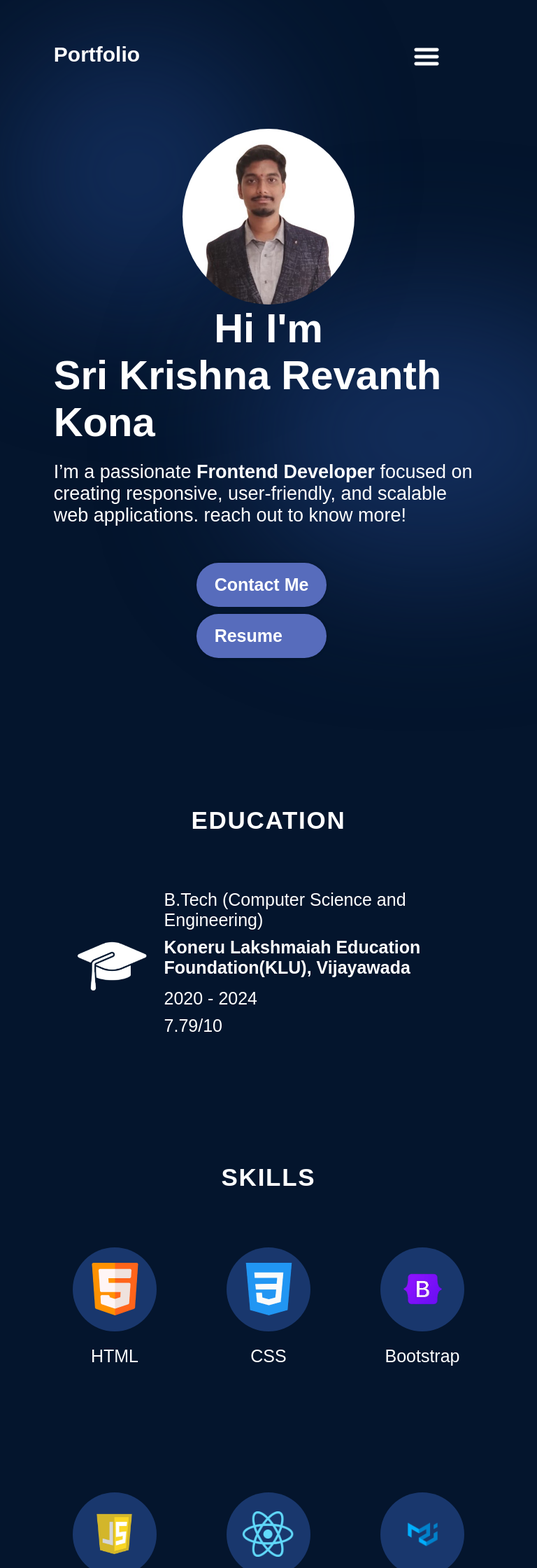
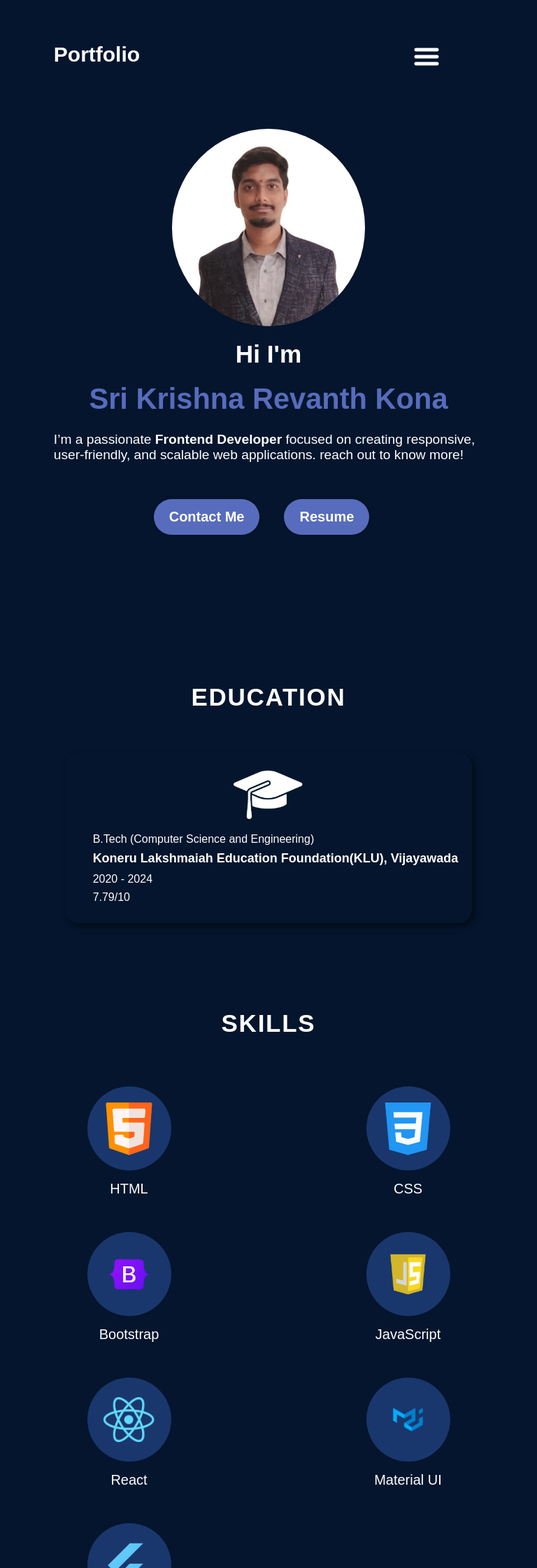
Before and after one commit to Revanth-Kona/Revanth-Portfolio, a React (Vite) app: page / in a window 768 px wide. Shown: the top 2240 px of the page at 70% size. Built offline with nearby package versions, Linux system fonts and the light colour scheme.

Commit message:
Commit Changes

```diff
--- a/src/App.css
+++ b/src/App.css
@@ -97,14 +97,13 @@ html {
     gap: 13px;
     border-radius: 10px;
     background: rgb(25, 55, 109);
-    background: linear-gradient(
-      0deg,
+    background: linear-gradient(0deg,
         rgba(25, 55, 109, 0.2) 0%,
-      rgba(25, 55, 109, 1) 100%
-    );
+        rgba(25, 55, 109, 1) 100%);
     padding: 24px 33px;
     box-shadow: 0 0 4px 0 rgba(0, 0, 0, 0.25);
   }
+
   .navbar__menuOpen {
     display: flex;
     z-index: 1;
@@ -133,6 +132,7 @@ html {
   color: var(--color-text);
   z-index: 1;
 }
+
 .hero__title {
   font-size: 58px;
   font-weight: 900;
@@ -149,6 +149,7 @@ html {
   font-size: 58px;
   font-weight: 900;
   margin-bottom: 23px;
+  color: #576cbc;
 
   /* background: linear-gradient(
     90deg,
@@ -156,6 +157,7 @@ html {
     rgba(255, 255, 255, 0) 120%
   ); */
 }
+
 .hero__description {
   font-size: 27px;
   margin-bottom: 52px;
@@ -174,38 +176,12 @@ html {
 }
 
 .hero__img {
-  width: 40%;
+  width: 50%;
   z-index: 1;
   border-radius: 50%;
+
 }
 
-.hero__topBlur {
-  position: absolute;
-  width: 50vw;
-  height: 50vw;
-  min-width: 350px;
-  min-width: 350px;
-  top: -128px;
-  left: -10vw;
-  border-radius: 764px;
-  background: rgba(25, 55, 109, 0.7);
-  filter: blur(100px);
-  z-index: 0;
-}
-
-.hero__bottomBlur {
-  position: absolute;
-  width: 70vw;
-  height: 50vw;
-  min-width: 350px;
-  min-width: 250px;
-  top: 246px;
-  right: -25vw;
-  border-radius: 764px;
-  background: rgba(25, 55, 109, 0.7);
-  filter: blur(100px);
-  z-index: 0;
-}
 
 @media screen and (max-width: 830px) {
   .hero__container {
@@ -215,9 +191,73 @@ html {
   .hero__content {
     align-items: center;
   }
-  .hero__contactBtn{
+
+  .hero__title,
+  .hero__title1 {
+    font-size: 40px;
+    /* Reduced from 58px */
+  }
+
+  .hero__description {
+    font-size: 20px;
+    /* Reduced from 27px */
+  }
+
+  .hero__contactBtn {
     display: flex;
     margin-bottom: 10px;
+    font-size: 20px;
+    /* Slightly reduced for better mobile usability */
+    padding: 14px 22px;
+  }
+
+  .hero__img {
+    width: 70%;
+    /* Increased size for better visibility on mobile */
+  }
+
+  .hero__title {
+    font-size: 1.5rem;
+    margin: 20px;
+  }
+
+  .hero__title1 {
+    font-size: 1.8rem;
+  }
+
+  .hero__btn {
+    display: flex;
+    flex-direction: column;
+    /* Stack buttons vertically for mobile */
+    align-items: center;
+    gap: 15px;
+    width: 100%;
+  }
+}
+
+@media screen and (min-width: 768px) and (max-width: 1024px) {
+  .hero__img {
+    width: 45%;
+    /* Decreased size for tablets */
+  }
+
+  .hero__title {
+    font-size: 2.2rem;
+    margin: 20px;
+  }
+
+  .hero__title1 {
+    font-size: 2.6rem;
+  }
+
+  .hero__btn {
+    display: flex;
+    flex-direction: row;
+    justify-content: center;
+  }
+
+  .hero__description {
+    font-size: 1.2rem;
   }
 }
 
@@ -273,114 +313,132 @@ html {
   list-style: none;
   padding: 20px;
   margin-left: 30px;
-  background-image: linear-gradient(
-    90deg,
+  background-image: linear-gradient(90deg,
       rgba(165, 215, 232, 0.42) 0%,
-    rgba(255, 255, 255, 0) 100%
-  );
+      rgba(255, 255, 255, 0) 100%);
   background-size: 0 100%;
   background-repeat: no-repeat;
   transition: 0.4s;
 }
-.about__item img{
+
+.about__item img {
   height: 80px;
+  margin-right: 20px;
+  /* Adds spacing on larger screens */
 }
-.about__item h3{
+
+.about__item h3 {
   margin-bottom: 15px;
+  font-size: 25px;
+  font-weight: 600;
 }
-.about__item p{
+
+.about__item p {
   margin-bottom: 10px;
+  font-size: 25px;
 }
 
 .about__item:hover {
   background-size: 100% 100%;
 }
 
-.about__item h3 {
-  font-size: 25px;
-  font-weight: 600;
-}
-
-.about__item p {
-  font-size: 25px;
-}
-
+/* Responsive Layout */
 @media screen and (max-width: 830px) {
   .about__container {
     background-color: transparent;
     padding-left: 0;
     padding-right: 0;
   }
+
   .about__content {
     flex-direction: column;
   }
+
   .about__img {
     display: none;
   }
+
   .about__items {
     margin-top: 29px;
   }
+
   .about__item {
-    padding-left: 0;
-    padding-right: 0;
+    flex-direction: column;
+    text-align: left;
+    font-size: 10px;
+    align-items: center;
+    padding: 20px;
+    margin-left: 0;
+    box-shadow: 4px 4px 10px rgba(0, 0, 0, 0.5);
+    transition: box-shadow 0.3s ease-in-out;
+  }
+
+  .about__item img {
+    margin: 0 0 15px 0;
+    /* Center the icon with spacing below */
+  }
+
+  .about__container .about__item h3 {
+    font-size: 18px;
+    /* Decreased title size */
+    margin-bottom: 10px;
+  }
+
+  .about__item p {
+    font-size: 16px;
+    /* Decreased paragraph size */
+    margin-bottom: 8px;
   }
 }
+
 
 /*--------------------------------------------------------------
 # Experience
 --------------------------------------------------------------*/
-
-.experience__container {
-  color: var(--color-text);
-  /* margin-top: 79px;
-  margin-left: auto;
-  margin-right: auto; */
-  margin: 79px auto 10rem auto;
-  display: flex;
-  flex-direction: column;
-  align-items: center; /* Center the content */
-}
-
 .experience__title {
-  color: var(--color-text);
+  text-align: center;
+  color: white;
+  margin: 50px;
   font-size: 35px;
   font-weight: 700;
   letter-spacing: 1.75px;
   text-transform: uppercase;
-  text-align: center; /* Center the title */
 }
-
-
-/* .experience__content {
-  display: flex;
-  flex-direction: row;
-  justify-content: space-evenly;
-  margin-top: 14px;
-} */
 
 .experience__skills {
   width: 100%;
-  display: flex;
-  flex-wrap: wrap;
-  gap: 100px;
+  display: grid;
+  grid-template-columns: repeat(4, minmax(120px, 1fr));
+  /* 4-column layout for large screens */
+  gap: 50px;
+  justify-content: center;
+  max-width: 900px;
+  /* Prevents stretching too wide */
+  margin: 0 auto;
+  /* Centers the grid */
+  text-align: center;
+  /* Ensures text alignment */
 }
 
 .experience__skill {
   display: flex;
   flex-direction: column;
   align-items: center;
-  gap: 21px;
+  gap: 15px;
+  text-align: center;
+  color: white;
+  /* Sets text color to white */
 }
 
 .experience__skillImageContainer {
   background-color: var(--color-secondary);
-  border-radius: 100%;
+  border-radius: 50%;
   display: flex;
   align-items: center;
   justify-content: center;
   width: 120px;
   height: 120px;
-  margin-top: 80px;
+  margin-top: 20px;
 }
 
 .experience__skillImageContainer img {
@@ -388,70 +446,41 @@ html {
 }
 
 .experience__skill p {
-  font-size: 25px;
+  font-size: 20px;
   font-weight: 500;
+  color: white;
+  /* Ensures text remains white */
 }
 
-/* .experience__history {
-  width: 45%;
-  display: flex;
-  flex-direction: column;
+/* Responsive Layout */
+@media screen and (max-width: 1024px) {
+  .experience__skills {
+    grid-template-columns: repeat(3, minmax(120px, 1fr));
+    /* 3 columns for tablets */
     gap: 40px;
   }
-
-.experience__historyItem {
-  display: flex;
-  flex-direction: row;
-  align-items: center;
-  gap: 17px;
-  background: #19376d;
-  background: linear-gradient(90deg, #19376d 0%, rgba(25, 55, 109, 0) 100%);
-  border-radius: 10px;
-  padding: 24px;
 }
 
-.experience__historyItem img {
-  width: 50px;
+@media screen and (max-width: 768px) {
+  .experience__skills {
+    grid-template-columns: repeat(2, minmax(120px, 1fr));
+    /* 2 columns for mobile */
+    gap: 30px;
+  }
 }
 
-.experience__historyItemDetails h3 {
-  font-size: 30px;
-  font-weight: 500;
+@media screen and (max-width: 480px) {
+  .experience__skills {
+    grid-template-columns: repeat(2, minmax(100px, 1fr));
+    /* Keeping 2-column layout for small screens */
+    gap: 20px;
   }
 
-.experience__historyItemDetails p {
-  font-family: cursive;
-  font-size: 20px;
-  font-weight: 300;
-  color: #777;
+  .experience__skillImageContainer img {
+    width: 75px;
+  }
 }
 
-.experience__historyItemDetails ul {
-  margin-top: 6px;
-  list-style-position: inside;
-  font-size: 25px;
-  list-style-type: disc;
-  margin-left: 17px;
-} */
-
-@media screen and (max-width: 830px) {
-  .experience__content {
-    flex-direction: column;
-    align-items: center;
-    gap: 34px;
-  }
-
-  .experience__skills {
-    /* width: 100%; */
-    flex-direction: row;
-    justify-content: center;
-  }
-
-  .experience__history {
-    width: 100%;
-    gap: 9px;
-  }
-}
 
 /*--------------------------------------------------------------
 # Projects
@@ -502,7 +531,7 @@ html {
   font-weight: 700;
 }
 
-.project-subtitle{
+.project-subtitle {
   margin: 10px 0;
 }
 
--- a/src/components/Hero.jsx
+++ b/src/components/Hero.jsx
@@ -15,10 +15,7 @@ const Hero = () => {
           <a href={Resume} download className='hero__contactBtn'>Resume</a>
         </div>
       </div>
-      <img src={hero4} className='hero__img' alt='' />
-      <div className='hero__topBlur'></div>
-      <div className='hero__bottomBlur'></div>
-    </section>
+      <img src={hero4} className='hero__img' alt='' />    </section>
   )
 }
 
```
Lines whose indentation alone changed are shown as unchanged.
